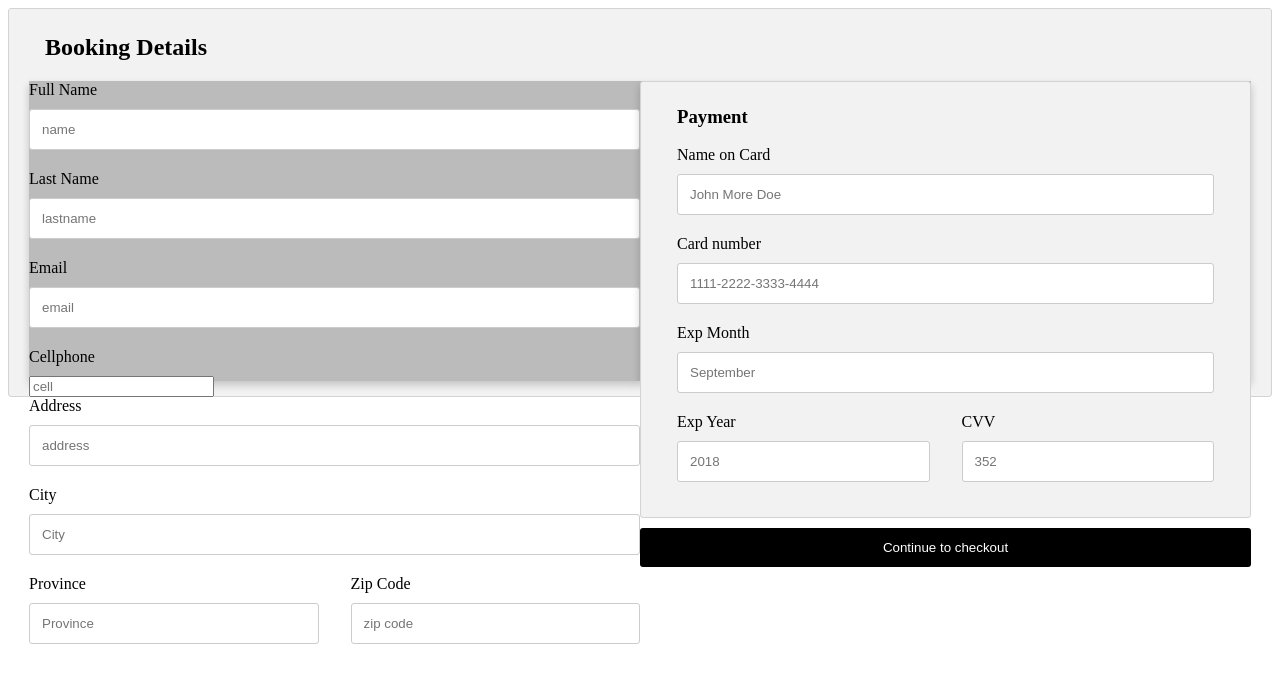
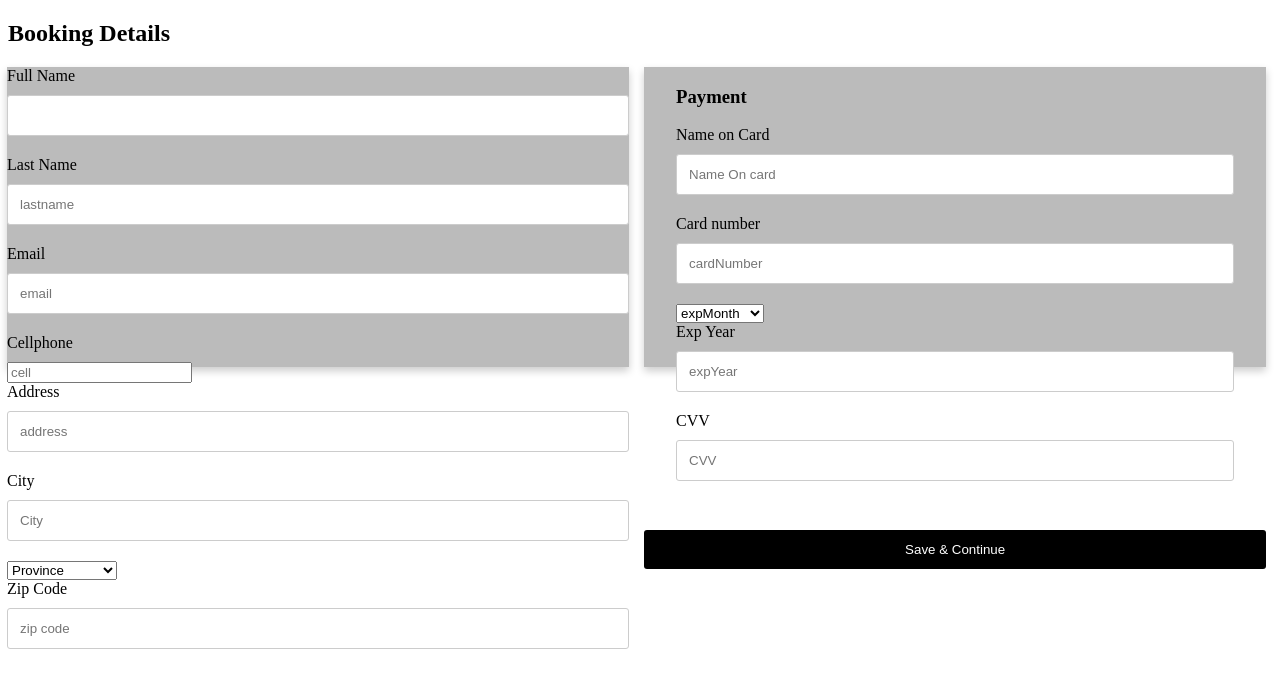
Before and after one commit to nokubongaBene/Booking-system, an Angular app: page /payment in a window 1280 px wide. Shown: the top 688 px of the page. Built offline with nearby package versions, Linux system fonts and the light colour scheme; what ng-image-slider would draw is missing.

Commit message:
updatePayment

```diff
--- /dev/null
+++ b/src/app/display-info/display-info.component.html
@@ -0,0 +1,7 @@
+<p>display-info works!</p>
+
+<h2>Booking Information</h2>
+
+<h3>{{fname}}</h3>
+
+<button class="chooseBtn" (click)="saveBooking()">Save Details</button>
--- /dev/null
+++ b/src/app/display-info/display-info.component.ts
@@ -0,0 +1,20 @@
+import { Component, OnInit } from '@angular/core';
+
+@Component({
+  selector: 'app-display-info',
+  templateUrl: './display-info.component.html',
+  styleUrls: ['./display-info.component.css']
+})
+export class DisplayInfoComponent implements OnInit {
+
+  fname: any =window.localStorage.getItem('pFirstname');
+  lname: any = window.localStorage.getItem('pLname');
+  constructor() { }
+
+  ngOnInit(): void {
+  }
+  saveBooking(){
+    alert("saved");
+  }
+
+}
--- a/src/app/home/home.component.html
+++ b/src/app/home/home.component.html
@@ -75,7 +75,7 @@
 <div class="contact">
         <h2>Contact</h2>
         <p>If you have any questions, do not hesitate to ask them.</p>
-        <i class="fa fa-map-marker w3-text-red" style="width:30px"></i> Chicago, US<br>
+        <i class="fa fa-map-marker w3-text-red" style="width:30px"></i> South Africa, Johannesburg<br>
         <i class="fa fa-phone w3-text-red" style="width:30px"></i> Phone: 012 321 3333<br>
         <i class="fa fa-envelope w3-text-red" style="width:30px"> </i> Email: mail@mail.com<br>
 </div>
--- a/src/app/home/home.component.ts
+++ b/src/app/home/home.component.ts
@@ -22,8 +22,6 @@ export class HomeComponent implements OnInit {
 
     // const roomDetails = {roomName:roomName, roomPrice:roomPrice};
 
-
-
     // alert(roomName);
   }
   imgCollection = [
--- a/src/app/payment/payment.component.css
+++ b/src/app/payment/payment.component.css
@@ -1,10 +1,6 @@
 
 html{
     padding: 0px;
-}
-
-*{
-    box-sizing: border-box;
 }
 
 .row{
@@ -13,17 +9,16 @@ html{
 
 .column{
     float:left;
-        width: 50%;
+        width: 48%;
         height: 300px;
         box-shadow: 0 4px 8px 0 rgba(0, 0, 0, 0.2);
+
+        margin-left: 15px;
       }
-.column1 {
-    float: right;
-    width: 50%;
-    height: 300px;
-    box-shadow: 0 4px 8px 0 rgba(0, 0, 0, 0.2);
+  .cost{
+    position: absolute;
+    bottom: 0px;
   }
-
 
 * {
   box-sizing: border-box;
@@ -39,10 +34,6 @@ body {
     font-family: Arial;
     font-size: 17px;
     padding: 8px;
-  }
-
-  * {
-    box-sizing: border-box;
   }
 
   .row {
@@ -75,7 +66,7 @@ body {
   }
 
   .container {
-    background-color: #f2f2f2;
+    background-color: #7E852D;
     padding: 5px 20px 15px 20px;
     border: 1px solid lightgrey;
     border-radius: 3px;
--- a/src/app/payment/payment.component.html
+++ b/src/app/payment/payment.component.html
@@ -1,71 +1,61 @@
 
-<div class="container">
-<div class="col-50">
-    <h2>Booking Details</h2>
+   <h2>Booking Details</h2>
+   <div class="row">
 
-    <div class="row">
       <div class="column" style="background-color:#bbb;">
 
     <label for="fname"><i class="fa fa-user"></i> Full Name</label>
-        <input type="text" id="fname" name="firstname" placeholder="name">
+        <input type="text" id="fname" name="firstname" [(ngModel)]="fname" placeholder="name">
 
     <label for="lname"><i class="fa fa-user"></i> Last Name</label>
-        <input type="text" id="lastname" name="lastname" placeholder="lastname">
+        <input type="text" id="lastname" name="lastname" [(ngModel)]="lname" placeholder="lastname">
 
     <label for="email"><i class="fa fa-envelope"></i> Email</label>
-        <input type="text" id="email" name="email" placeholder="email">
+        <input type="text" id="email" name="email" [(ngModel)]="email" placeholder="email">
 
-    <label for="fname"><i class="fa fa-user"></i> Cellphone</label>
-        <input type="number" id="fname" name="cell" placeholder="cell">
+    <label > Cellphone</label>
+        <input type="number" name="cell" [(ngModel)]="cellphone" placeholder="cell">
 
     <label for="adr"><i class="fa fa-address-card-o"></i> Address</label>
-        <input type="text" id="adr" name="address" placeholder="address">
+        <input type="text" id="adr" name="address" [(ngModel)]="address" placeholder="address">
 
     <label for="city"><i class="fa fa-institution"></i> City </label>
-        <input type="text" id="city" name="city" placeholder="City">
-<div class="row">
-    <div class="col-50">
-        <label for="state">Province</label>
-        <input type="text" id="province" name="province" placeholder="Province">
-    </div>
-<div class="col-50">
+        <input type="text" id="city" name="city" [(ngModel)]="city" placeholder="City">
+
+        <select class="custom-select" name="province" [(ngModel)]="province">
+            <option value="">Province</option>
+            <option *ngFor="let province of provinces">{{province}}</option></select>
+
         <label for="zip">Zip Code</label>
-        <input type="text" id="zip" name="zip" placeholder="zip code">
-</div>
-<div>
-        <h3>{{totalCost}}</h3>
-    </div>
-</div>
+        <input type="text" id="zip" name="zip" [(ngModel)]="zipCode" placeholder="zip code">
 </div>
 
-<div class="column1" style="background-color:#bbb;">
-<div class="row">
+<div class="column" style="background-color:#bbb;">
 <div class="col-75">
-    <div class="container">
-
     <div class="col-50">
         <h3>Payment</h3>
     <label for="cname">Name on Card</label>
-        <input type="text" id="cname" name="cardname" placeholder="John More Doe">
+        <input type="text" id="cname" name="cardname" placeholder="Name On card">
     <label for="ccnum">Card number</label>
-        <input type="text" id="ccnum" name="cardnumber" placeholder="1111-2222-3333-4444">
-    <label for="expmonth">Exp Month</label>
-        <input type="text" id="expmonth" name="expmonth" placeholder="September">
+        <input type="text" id="ccnum" name="cardnumber" placeholder="cardNumber">
 
-    <div class="row">
-        <div class="col-50">
+        <select class="custom-select" name="expMonth" [(ngModel)]="expMonth">
+                <option value="">expMonth</option>
+                <option *ngFor="let month of months">{{month}}</option></select>
+
             <label for="expyear">Exp Year</label>
-                <input type="text" id="expyear" name="expyear" placeholder="2018">
+                <input type="text" id="expyear" name="expyear" placeholder="expYear">
         </div>
         <div class="col-50">
             <label for="cvv">CVV</label>
-                <input type="text" id="cvv" name="cvv" placeholder="352">
+                <input type="text" id="cvv" name="cvv" placeholder="CVV">
         </div>
-        </div>
-        </div>
+    </div>
+    <h3>{{totalCost}}</h3>
+    <input type="submit" value="Save & Continue"  (click)="saveDetails()" class="btn">
+</div>
 
-        </div>
-            <input type="submit" value="Continue to checkout" class="btn">
-        </div>
-        </div>
-      </div>
+</div>
+<div class="cost">
+
+    </div>
--- a/src/app/payment/payment.component.ts
+++ b/src/app/payment/payment.component.ts
@@ -12,8 +12,24 @@ export class PaymentComponent implements OnInit {
   'July', 'August', 'September',
    'October', 'November', 'December'];
 
+   provinces=['Gauteng', 'Mpumalanga', 'Free State',
+              'North West', 'Western Cape', 'Limpopo',
+            'Eastern Cape', 'KwaZulu-Natal', 'Nothern Cape'];
+
+   phone=0;
+   province="";
+   expMonth="";
+
    displayName=window.localStorage.getItem('roomName');
    totalCost=window.localStorage.getItem('bookingPrice');
+
+   fname  : any = " ";
+   lname : any = "";
+   email : any = "";
+   cellphone: any = "";
+   address: any = "";
+   city: any = "";
+   zipCode: any= "";
 
   constructor() { }
 
@@ -21,4 +37,17 @@ export class PaymentComponent implements OnInit {
 
   }
 
+  saveDetails(){
+    window.localStorage.setItem('pFirstname', this.fname);
+    window.localStorage.setItem('pLname', this.lname);
+    window.localStorage.setItem('pEmail', this.email);
+    window.localStorage.setItem('pcellphone', this.cellphone);
+    window.localStorage.setItem('pAddress', this.address);
+    window.localStorage.setItem('pCity', this.city);
+    window.localStorage.setItem('pProvince', this.province);
+    window.localStorage.setItem('pZipCode', this.zipCode);
+
+    window.location.href="display-info";
+  }
+
 }
```
Also changed, not shown: src/app/app.module.ts (+7 -2 lines), src/app/display-info/display-info.component.css (added), 1 other file (tests, documents, lock files or other folders).
